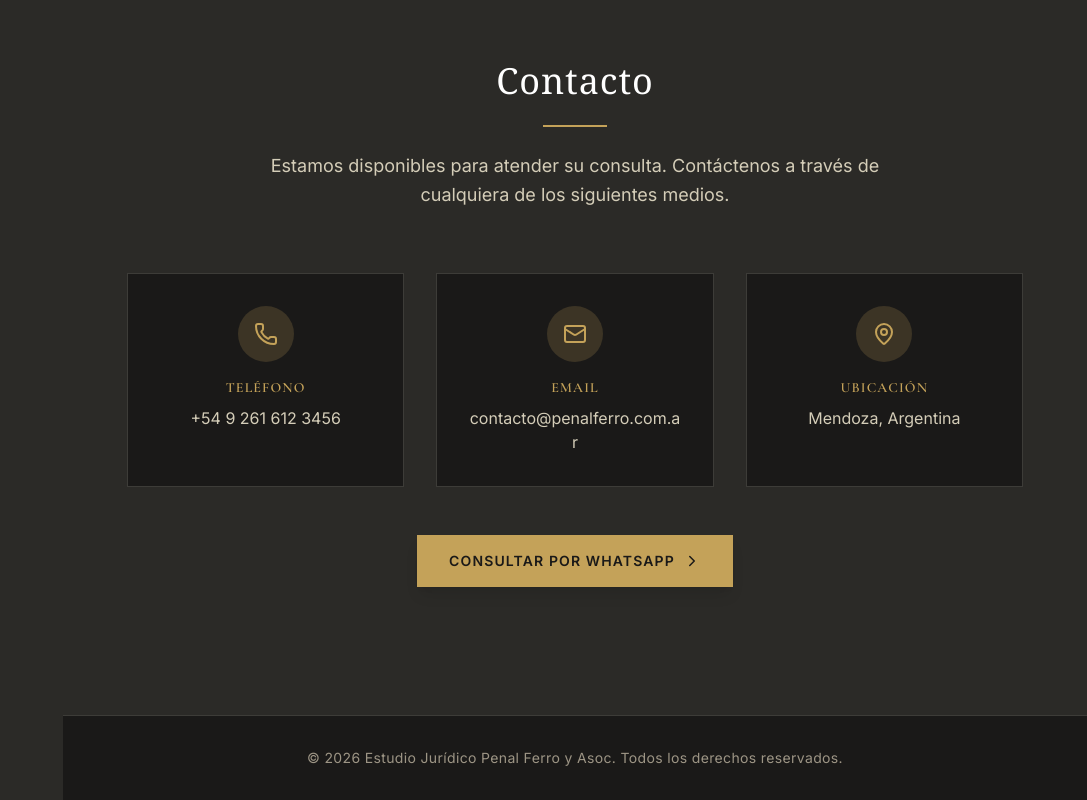
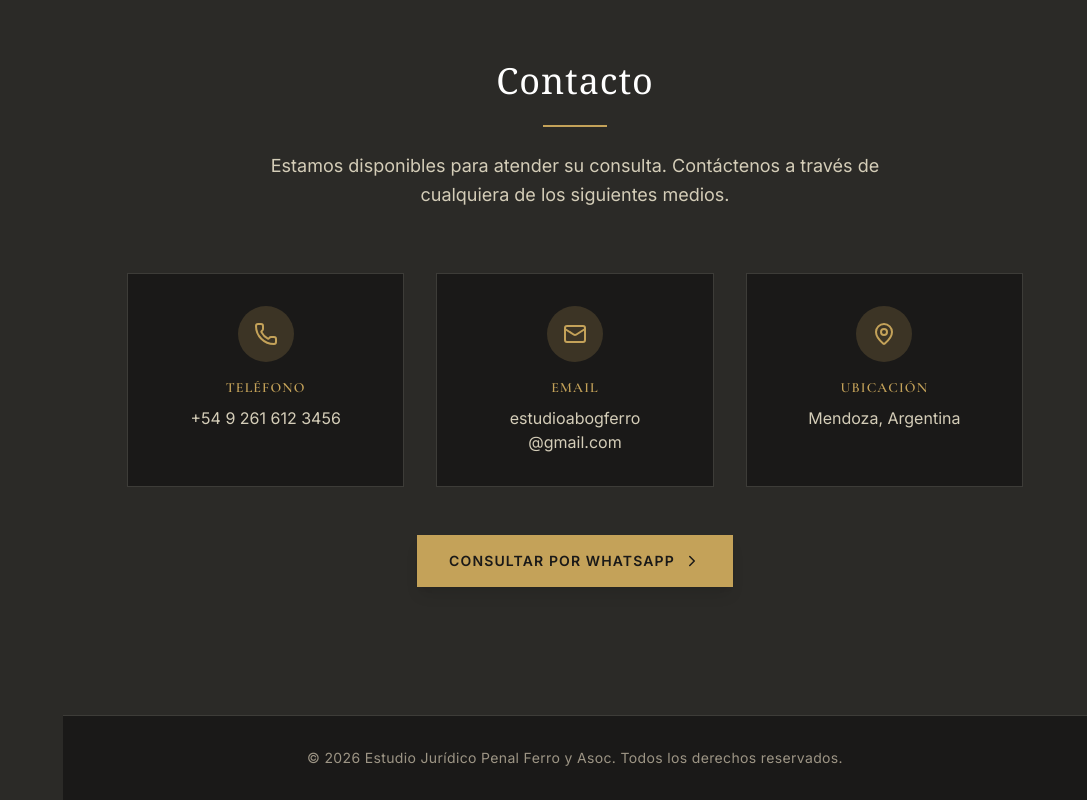
Before and after one commit to tomasferro-dev/estudiopenalferro-update-2, a React (Vite) app: page / in a window 1280 px wide. Shown: the part 2638-3438 px from the top of the page, without its empty margins (193-1280 px from the left). Built offline with nearby package versions, Linux system fonts and the light colour scheme.

Commit message:
test commit

```diff
--- a/index.html
+++ b/index.html
@@ -36,7 +36,7 @@
       "@type": "LegalService",
       "name": "Estudio Penal Ferro",
       "url": "https://www.estudiopenalferro.com",
-      "logo": "https://www.estudiopenalferro.com/assets/logo.png",
+      "logo": "https://www.estudiopenalferro.com/assets/images/logo-viejo.jpg",
       "image": "https://www.estudiopenalferro.com/assets/og-image.jpg",
       "description": "Defensa penal integral, asesoramiento urgente y acompañamiento profesional. Confidencialidad absoluta y atención personalizada.",
       "areaServed": "Argentina",
--- a/src/app/App.tsx
+++ b/src/app/App.tsx
@@ -284,7 +284,7 @@ export default function App() {
 
               {/* Email */}
               <a
-                href="mailto:contacto@penalferro.com.ar"
+                href="mailto:estudioabogferro@gmail.com"
                 className="bg-[#1A1918] p-8 text-center hover:bg-[#C4A259]/10 border border-[#3D3C38] hover:border-[#C4A259] transition-all duration-300 group"
               >
                 <div className="w-14 h-14 bg-[#C4A259]/20 rounded-full flex items-center justify-center mx-auto mb-4 group-hover:bg-[#C4A259] transition-all">
@@ -294,7 +294,10 @@ export default function App() {
                   Email
                 </h3>
                 <p className="text-[#D4CDB8] text-base break-all">
-                  contacto@penalferro.com.ar
+                  estudioabogferro
+                </p>
+                <p className="text-[#D4CDB8] text-base break-all" >
+                  @gmail.com
                 </p>
               </a>
 
```
